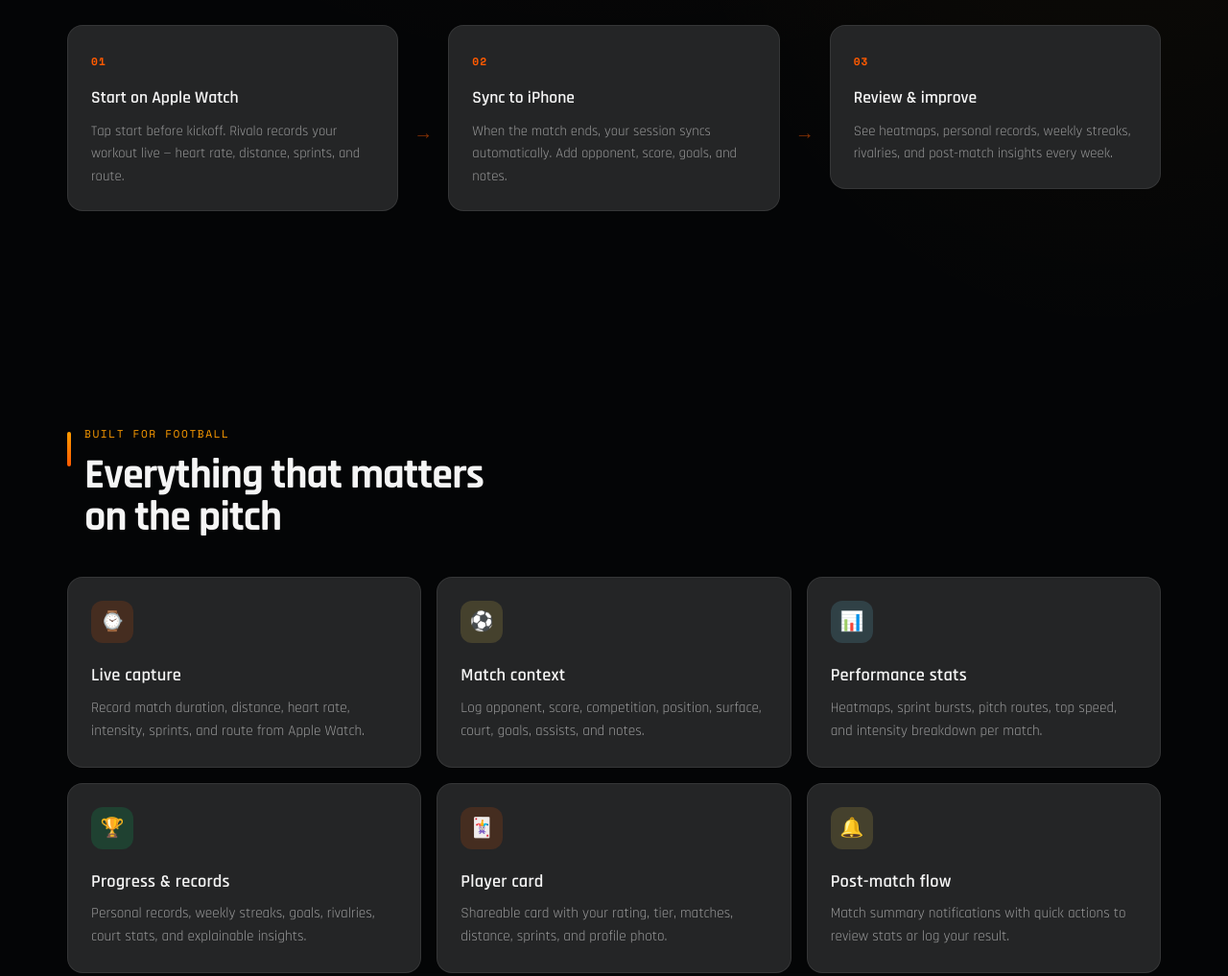
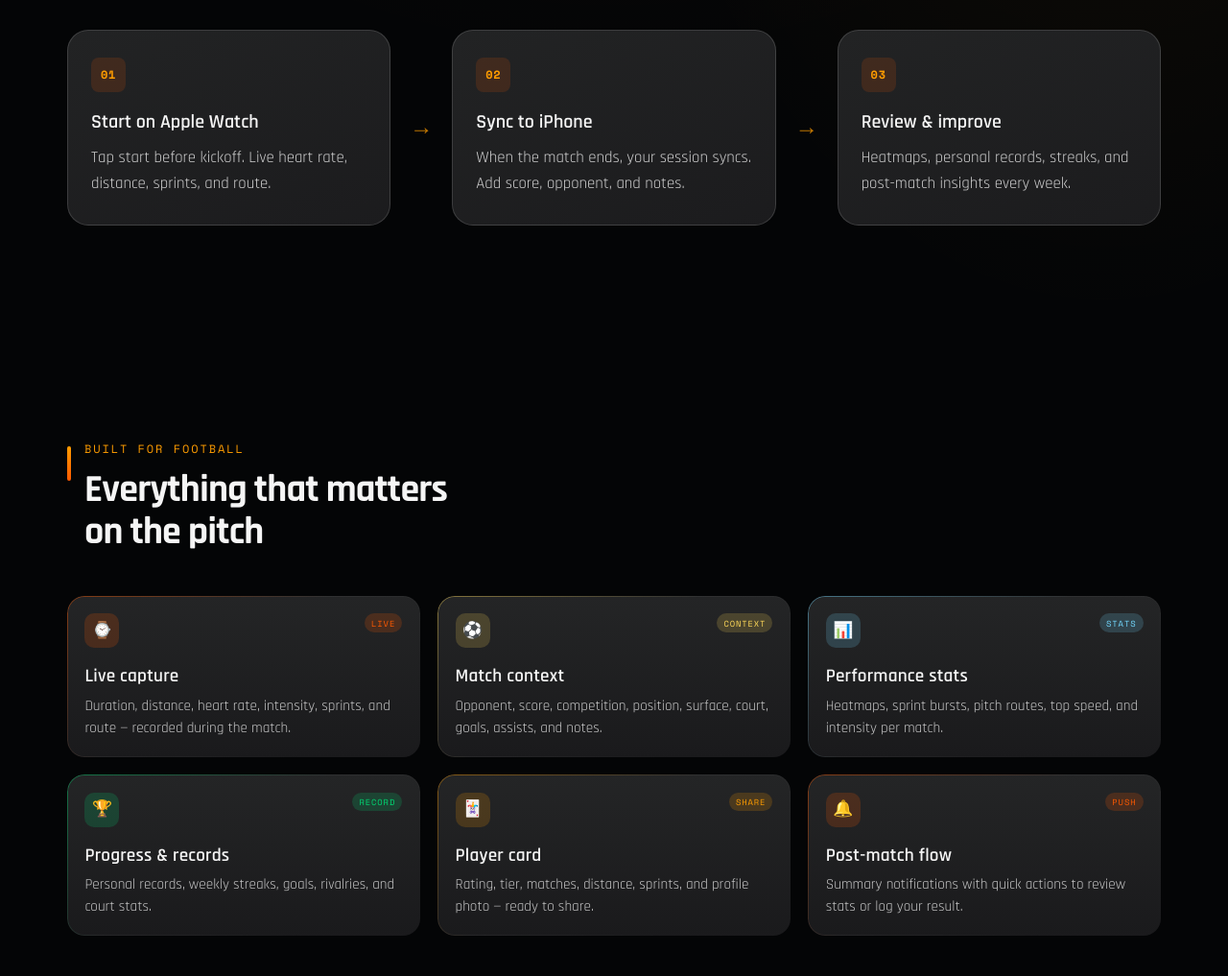
Before and after one commit to MGeovany/rivalo-landing, an Astro site: page / in a window 1280 px wide. Shown: the part 1000-2017 px from the top of the page at 96% size. Built offline with nearby package versions, Linux system fonts and the light colour scheme; Astro itself is replaced by a stand-in of ours.

Commit message:
Improve landing cards and section readability to match iOS app.
Co-authored-by: Cursor <cursoragent@cursor.com>

```diff
--- a/src/components/FeatureCard.astro
+++ b/src/components/FeatureCard.astro
@@ -3,24 +3,50 @@ interface Props {
   icon: string;
   title: string;
   text: string;
-  accent?: 'orange' | 'gold' | 'blue' | 'green';
+  accent?: 'orange' | 'gold' | 'blue' | 'green' | 'bright';
+  badge?: string;
 }
 
-const { icon, title, text, accent = 'orange' } = Astro.props;
+const { icon, title, text, accent = 'orange', badge } = Astro.props;
 
 const accentMap = {
-  orange: { bg: 'rgba(255, 90, 0, 0.15)', color: 'var(--accent)' },
-  gold: { bg: 'rgba(255, 217, 89, 0.15)', color: 'var(--stat-gold)' },
-  blue: { bg: 'rgba(115, 217, 255, 0.15)', color: 'var(--stat-blue)' },
-  green: { bg: 'rgba(0, 217, 115, 0.15)', color: 'var(--positive)' },
+  orange: {
+    color: '#ff5a00',
+    bg: 'rgba(255, 90, 0, 0.18)',
+    border: 'rgba(255, 90, 0, 0.45)',
+  },
+  gold: {
+    color: '#ffd959',
+    bg: 'rgba(255, 217, 89, 0.18)',
+    border: 'rgba(255, 217, 89, 0.45)',
+  },
+  blue: {
+    color: '#73d9ff',
+    bg: 'rgba(115, 217, 255, 0.18)',
+    border: 'rgba(115, 217, 255, 0.45)',
+  },
+  green: {
+    color: '#00d973',
+    bg: 'rgba(0, 217, 115, 0.18)',
+    border: 'rgba(0, 217, 115, 0.45)',
+  },
+  bright: {
+    color: '#ff9d00',
+    bg: 'rgba(255, 157, 0, 0.18)',
+    border: 'rgba(255, 157, 0, 0.45)',
+  },
 };
 
 const style = accentMap[accent];
 ---
 
-<article class="feature panel">
-  <div class="icon" style={`background: ${style.bg}; color: ${style.color}`}>
-    {icon}
+<article
+  class="feature"
+  style={`--accent: ${style.color}; --accent-bg: ${style.bg}; --accent-border: ${style.border}`}
+>
+  <div class="feature-top">
+    <div class="icon">{icon}</div>
+    {badge && <span class="badge">{badge}</span>}
   </div>
   <h3>{title}</h3>
   <p>{text}</p>
@@ -28,36 +54,81 @@ const style = accentMap[accent];
 
 <style>
   .feature {
-    padding: 1.5rem;
-    transition: border-color 0.2s;
+    position: relative;
+    display: flex;
+    flex-direction: column;
+    min-height: 168px;
+    padding: 1.15rem;
+    border-radius: 18px;
+    background: linear-gradient(180deg, var(--surface) 0%, #1a1a1c 100%);
+    overflow: hidden;
   }
 
-  .feature:hover {
-    border-color: rgba(255, 90, 0, 0.25);
+  .feature::before {
+    content: '';
+    position: absolute;
+    inset: 0;
+    border-radius: inherit;
+    padding: 1px;
+    background: linear-gradient(
+      145deg,
+      var(--accent-border),
+      rgba(255, 255, 255, 0.06) 45%,
+      transparent 80%
+    );
+    -webkit-mask: linear-gradient(#fff 0 0) content-box, linear-gradient(#fff 0 0);
+    mask: linear-gradient(#fff 0 0) content-box, linear-gradient(#fff 0 0);
+    -webkit-mask-composite: xor;
+    mask-composite: exclude;
+    pointer-events: none;
+  }
+
+  .feature-top {
+    display: flex;
+    align-items: flex-start;
+    justify-content: space-between;
+    gap: 0.75rem;
+    margin-bottom: auto;
   }
 
   .icon {
     display: grid;
     place-items: center;
-    width: 2.75rem;
-    height: 2.75rem;
-    border-radius: 12px;
-    font-size: 1.25rem;
+    width: 36px;
+    height: 36px;
+    border-radius: 10px;
+    background: var(--accent-bg);
+    font-size: 1.05rem;
     line-height: 1;
   }
 
+  .badge {
+    padding: 0.2rem 0.45rem;
+    border-radius: 999px;
+    background: var(--accent-bg);
+    color: var(--accent);
+    font-family: var(--font-mono);
+    font-size: 0.55rem;
+    font-weight: 400;
+    letter-spacing: 0.1em;
+    text-transform: uppercase;
+    white-space: nowrap;
+  }
+
   h3 {
-    margin: 1.25rem 0 0.5rem;
-    font-size: 1.15rem;
+    margin: 1rem 0 0.45rem;
+    font-size: 1.2rem;
     font-weight: 600;
+    line-height: 1.15;
     letter-spacing: 0.01em;
+    color: var(--text);
   }
 
   p {
     margin: 0;
-    color: var(--muted-soft);
+    color: rgba(245, 245, 245, 0.78);
     font-size: 0.95rem;
     font-weight: 400;
-    line-height: 1.6;
+    line-height: 1.55;
   }
 </style>
--- a/src/pages/index.astro
+++ b/src/pages/index.astro
@@ -8,7 +8,6 @@ import PhoneMock from '../components/PhoneMock.astro';
   <!-- Hero -->
   <section class="container hero">
     <div class="hero-copy">
-      <div class="eyebrow"><span class="dot"></span>Apple Watch + iPhone</div>
       <h1 class="headline headline-gradient">Your match.<br />Measured clearly.</h1>
       <p class="lead">
         Start on the Watch. Rivalo captures distance, sprints, heart rate, and intensity
@@ -20,18 +19,18 @@ import PhoneMock from '../components/PhoneMock.astro';
       </div>
       <div class="hero-stats">
         <div class="hero-stat">
-          <span class="hero-stat-value">6.8</span>
-          <span class="hero-stat-label">km avg</span>
+          <span class="hero-stat-value">18.4</span>
+          <span class="hero-stat-label">km</span>
         </div>
         <div class="hero-stat-divider"></div>
         <div class="hero-stat">
-          <span class="hero-stat-value">22</span>
+          <span class="hero-stat-value">34</span>
           <span class="hero-stat-label">sprints</span>
         </div>
         <div class="hero-stat-divider"></div>
         <div class="hero-stat">
-          <span class="hero-stat-value">84</span>
-          <span class="hero-stat-label">rating</span>
+          <span class="hero-stat-value">3</span>
+          <span class="hero-stat-label">matches</span>
         </div>
       </div>
     </div>
@@ -51,19 +50,19 @@ import PhoneMock from '../components/PhoneMock.astro';
       <div class="step">
         <div class="step-num">01</div>
         <h3>Start on Apple Watch</h3>
-        <p>Tap start before kickoff. Rivalo records your workout live — heart rate, distance, sprints, and route.</p>
+        <p>Tap start before kickoff. Live heart rate, distance, sprints, and route.</p>
       </div>
       <div class="step-arrow" aria-hidden="true">→</div>
       <div class="step">
         <div class="step-num">02</div>
         <h3>Sync to iPhone</h3>
-        <p>When the match ends, your session syncs automatically. Add opponent, score, goals, and notes.</p>
+        <p>When the match ends, your session syncs. Add score, opponent, and notes.</p>
       </div>
       <div class="step-arrow" aria-hidden="true">→</div>
       <div class="step">
         <div class="step-num">03</div>
         <h3>Review & improve</h3>
-        <p>See heatmaps, personal records, weekly streaks, rivalries, and post-match insights every week.</p>
+        <p>Heatmaps, personal records, streaks, and post-match insights every week.</p>
       </div>
     </div>
   </section>
@@ -83,38 +82,44 @@ import PhoneMock from '../components/PhoneMock.astro';
       <FeatureCard
         icon="⌚"
         accent="orange"
+        badge="Live"
         title="Live capture"
-        text="Record match duration, distance, heart rate, intensity, sprints, and route from Apple Watch."
+        text="Duration, distance, heart rate, intensity, sprints, and route — recorded during the match."
       />
       <FeatureCard
         icon="⚽"
         accent="gold"
+        badge="Context"
         title="Match context"
-        text="Log opponent, score, competition, position, surface, court, goals, assists, and notes."
+        text="Opponent, score, competition, position, surface, court, goals, assists, and notes."
       />
       <FeatureCard
         icon="📊"
         accent="blue"
+        badge="Stats"
         title="Performance stats"
-        text="Heatmaps, sprint bursts, pitch routes, top speed, and intensity breakdown per match."
+        text="Heatmaps, sprint bursts, pitch routes, top speed, and intensity per match."
       />
       <FeatureCard
         icon="🏆"
         accent="green"
+        badge="Record"
         title="Progress & records"
-        text="Personal records, weekly streaks, goals, rivalries, court stats, and explainable insights."
+        text="Personal records, weekly streaks, goals, rivalries, and court stats."
       />
       <FeatureCard
         icon="🃏"
-        accent="orange"
+        accent="bright"
+        badge="Share"
         title="Player card"
-        text="Shareable card with your rating, tier, matches, distance, sprints, and profile photo."
+        text="Rating, tier, matches, distance, sprints, and profile photo — ready to share."
       />
       <FeatureCard
         icon="🔔"
-        accent="gold"
+        accent="orange"
+        badge="Push"
         title="Post-match flow"
-        text="Match summary notifications with quick actions to review stats or log your result."
+        text="Summary notifications with quick actions to review stats or log your result."
       />
     </div>
   </section>
@@ -142,8 +147,6 @@ import PhoneMock from '../components/PhoneMock.astro';
     align-items: center;
     padding: clamp(3rem, 7vw, 5.5rem) 0 clamp(2rem, 5vw, 3.5rem);
   }
-
-  .hero-copy .eyebrow { margin-bottom: 1.25rem; }
 
   .headline { margin: 0 0 1.25rem; }
 
@@ -190,60 +193,96 @@ import PhoneMock from '../components/PhoneMock.astro';
   }
 
   /* ── How it works ── */
-  .how .section-title { margin-bottom: 2.5rem; }
+  .how .section-title { margin-bottom: 2.75rem; }
+
+  .how .section-kicker {
+    font-size: 0.75rem;
+    letter-spacing: 0.16em;
+  }
+
+  .how h2 {
+    font-size: clamp(1.85rem, 4vw, 2.5rem);
+    line-height: 1.1;
+  }
 
   .steps {
     display: grid;
     grid-template-columns: 1fr auto 1fr auto 1fr;
-    gap: 1rem;
-    align-items: start;
+    gap: 1.25rem;
+    align-items: stretch;
   }
 
   .step {
-    padding: 1.5rem;
-    border: 1px solid var(--line);
-    border-radius: var(--radius-card);
-    background: var(--surface);
+    padding: 1.75rem 1.5rem;
+    border: 1px solid var(--line-strong);
+    border-radius: var(--radius-card-lg);
+    background: linear-gradient(160deg, rgba(36, 37, 38, 0.95), rgba(28, 28, 30, 0.98));
   }
 
   .step-num {
-    display: inline-block;
-    margin-bottom: 1rem;
+    display: inline-flex;
+    align-items: center;
+    justify-content: center;
+    min-width: 2.25rem;
+    height: 2.25rem;
+    margin-bottom: 1.15rem;
+    padding: 0 0.5rem;
+    border-radius: 8px;
+    background: rgba(255, 90, 0, 0.14);
     font-family: var(--font-mono);
-    font-size: 0.7rem;
+    font-size: 0.75rem;
     font-weight: 700;
-    letter-spacing: 0.1em;
-    color: var(--accent);
+    letter-spacing: 0.06em;
+    color: var(--accent-bright);
   }
 
   .step h3 {
-    margin: 0 0 0.6rem;
-    font-size: 1.1rem;
+    margin: 0 0 0.75rem;
+    font-size: 1.25rem;
     font-weight: 600;
+    line-height: 1.2;
+    color: var(--text);
   }
 
   .step p {
     margin: 0;
-    color: var(--muted-soft);
-    font-size: 0.92rem;
-    line-height: 1.6;
+    color: rgba(245, 245, 245, 0.82);
+    font-size: 1.05rem;
+    font-weight: 400;
+    line-height: 1.65;
   }
 
   .step-arrow {
     align-self: center;
-    padding-top: 2rem;
-    color: var(--accent);
-    font-size: 1.25rem;
-    opacity: 0.5;
+    color: var(--accent-bright);
+    font-size: 1.5rem;
+    font-weight: 600;
+    opacity: 0.75;
   }
 
   /* ── Features ── */
-  .features-header { margin-bottom: 2.5rem; }
+  .features-header { margin-bottom: 2.75rem; }
+
+  .features .section-kicker {
+    font-size: 0.75rem;
+    letter-spacing: 0.16em;
+  }
+
+  .features h2 {
+    font-size: clamp(1.85rem, 4vw, 2.5rem);
+    line-height: 1.1;
+  }
 
   .feature-grid {
     display: grid;
     grid-template-columns: repeat(3, 1fr);
     gap: 1rem;
+  }
+
+  @media (min-width: 961px) {
+    .feature-grid {
+      gap: 1.15rem;
+    }
   }
 
   /* ── CTA ── */
@@ -291,7 +330,9 @@ import PhoneMock from '../components/PhoneMock.astro';
     .hero-copy { order: 1; }
     .steps {
       grid-template-columns: 1fr;
+      gap: 1rem;
     }
+    .step { padding: 1.5rem 1.35rem; }
     .step-arrow { display: none; }
     .feature-grid { grid-template-columns: 1fr 1fr; }
   }
```
Also changed, not shown: src/components/PhoneMock.astro (+5 -5 lines).
